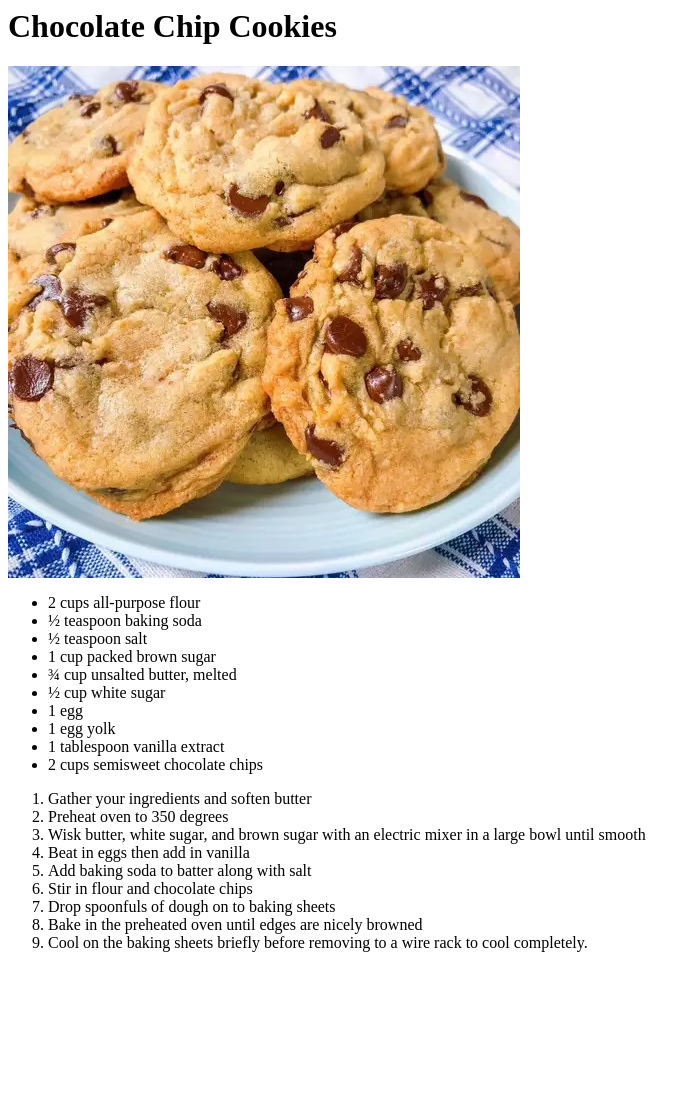
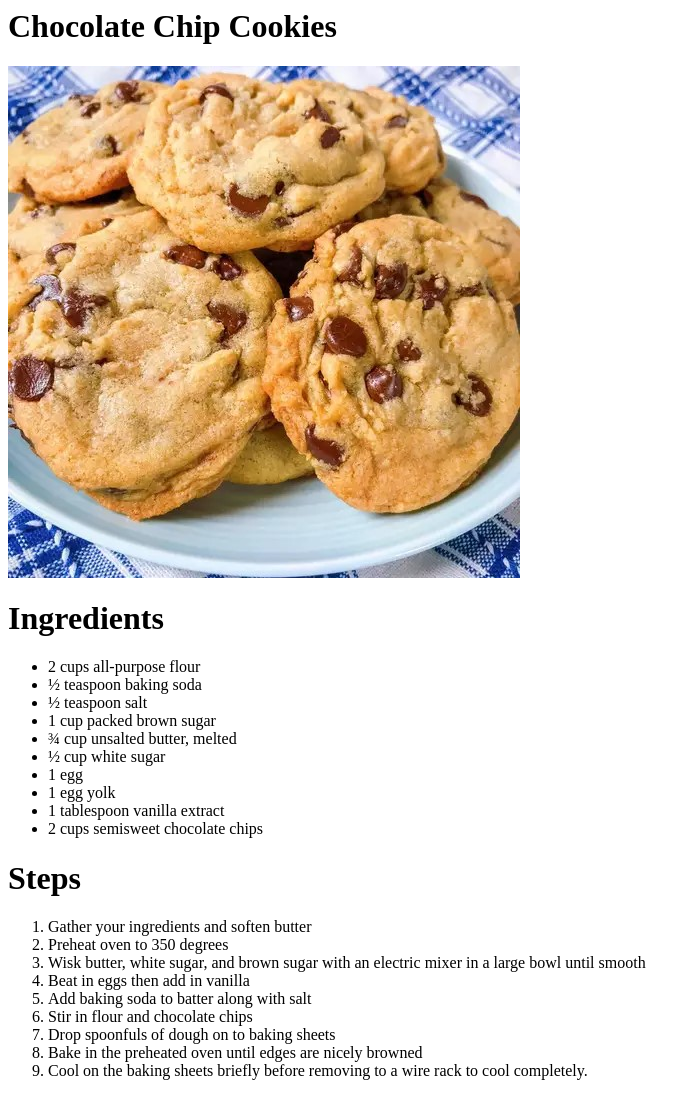
Before and after one commit to Langeryt/recipes, a plain HTML site: page recipes/CCcookies.html in a window 1280 px wide. Shown: the whole page, without its empty margins (0-700 px from the left). Before the commit the page ends 968 px from the top, so only its background shows below. Drawn offline with Linux system fonts and the light colour scheme.

Commit message:
minor organizational changes

```diff
--- a/recipes/CCcookies.html
+++ b/recipes/CCcookies.html
@@ -1,10 +1,13 @@
 <head>
+    <title>Chocolate Chip Cookies</title>
     <h1>Chocolate Chip Cookies</h1>
     <img src="./data/images/CCcookies.jpg" alt="Picture of Chocolate Chip Cookies piles on a plate." height="512" width="512">
 </head>
 <body>
     <p></p>
-    <p><ul>
+    <p>
+        <h1>Ingredients</h1>
+        <ul>
         <li>2 cups all-purpose flour</li>
         <li>½ teaspoon baking soda</li>
         <li>½ teaspoon salt</li>
@@ -16,7 +19,9 @@
         <li>1 tablespoon vanilla extract</li>
         <li>2 cups semisweet chocolate chips</li>
     </ul></p>
-    <p><ol>
+    <p>
+        <h1>Steps</h1>
+        <ol>
         <li>Gather your ingredients and soften butter</li>
         <li>Preheat oven to 350 degrees </li>
         <li>Wisk butter, white sugar, and brown sugar with an electric mixer in a large bowl until smooth</li>
```
Also changed, not shown: index.html (+3 -1 lines).
